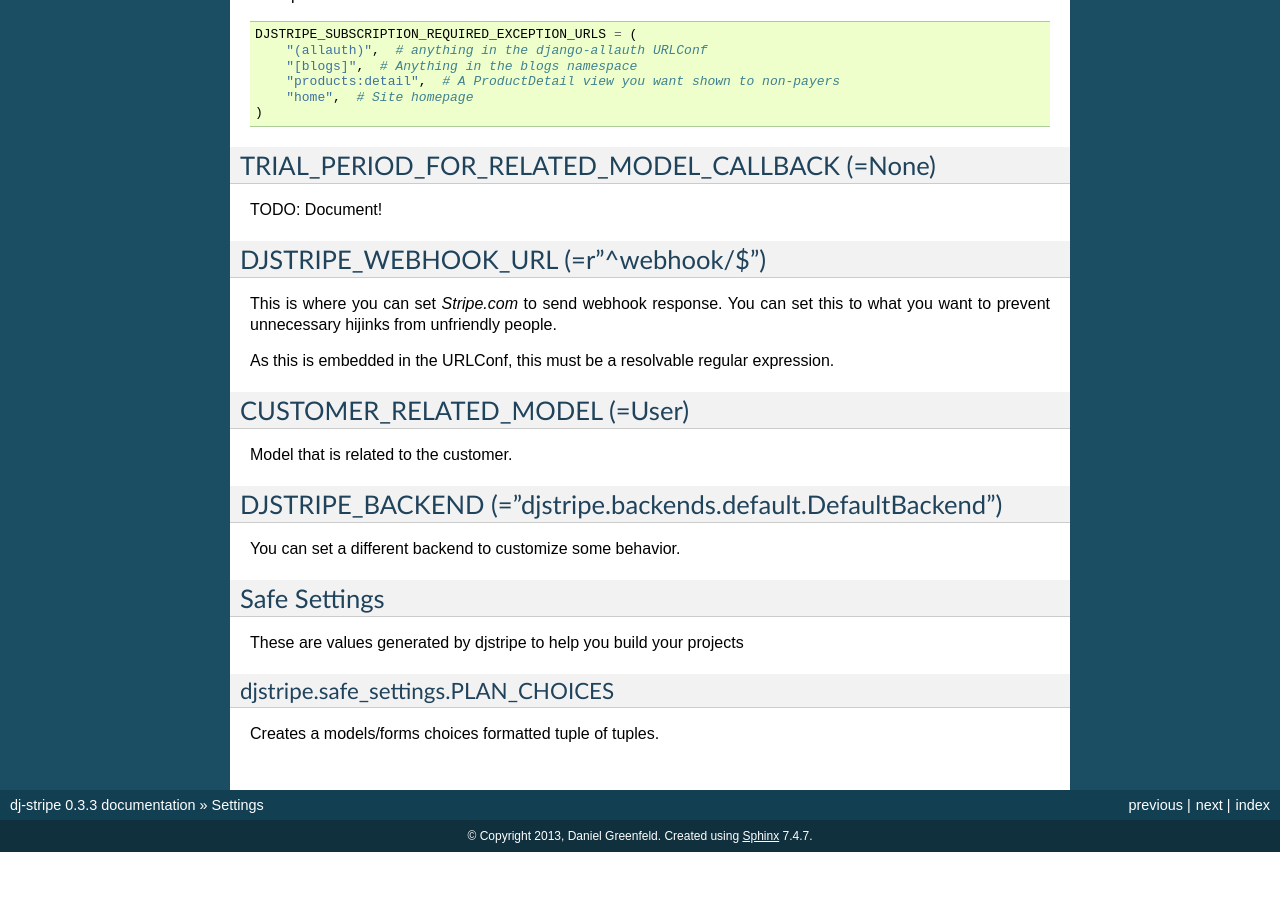
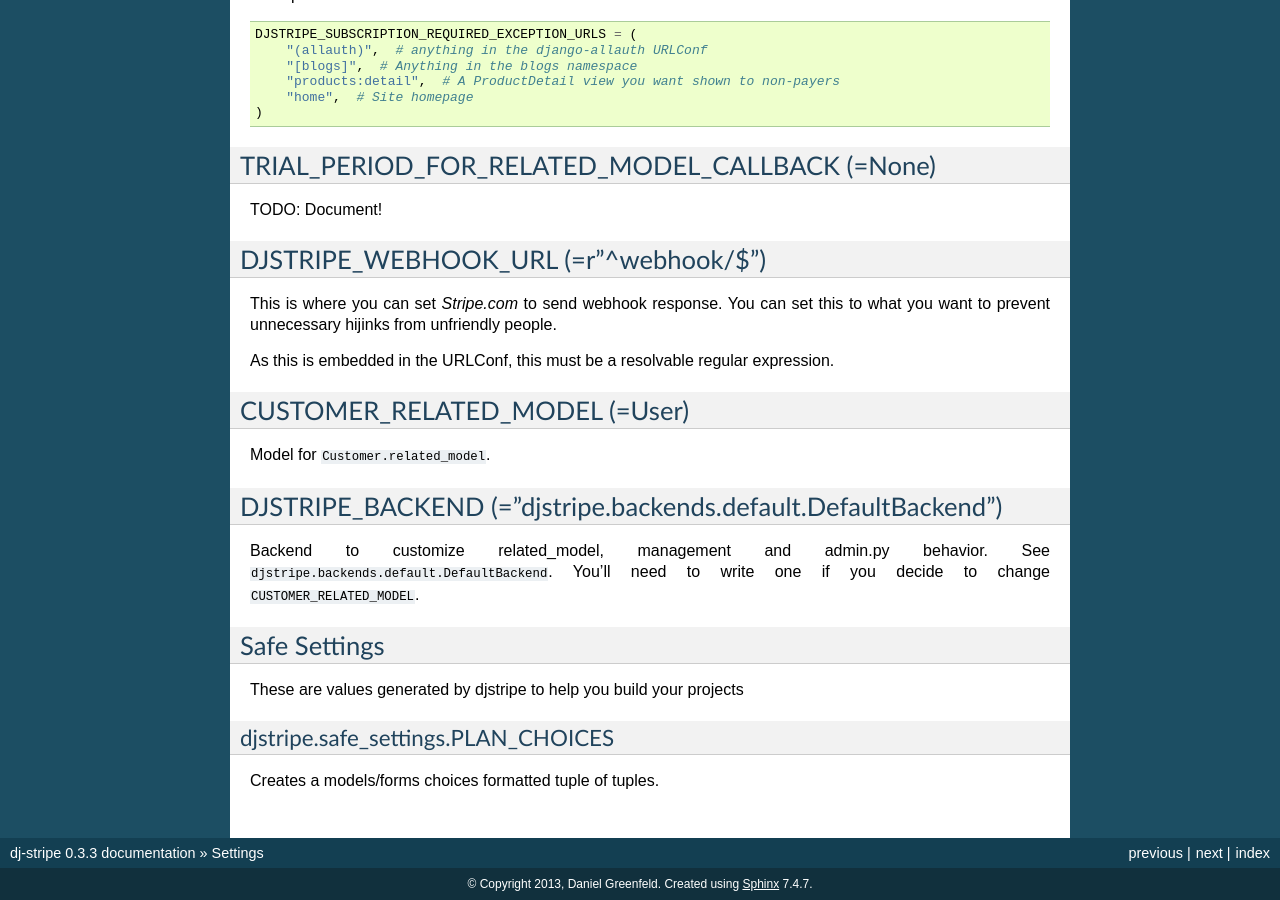
Before and after one commit to dj-stripe/dj-stripe, a Sphinx documentation site: the page built from docs/settings.rst, in a window 1280 px wide and 900 px high, scrolled down 1334 px. Built offline with Sphinx 7.4.7, drawn with Linux system fonts in a browser that asks for light colours; before the commit the page ends 2186 px from its top, so only the background shows below that.

Commit message:
Removed commented test, updated settings docs

```diff
--- a/docs/settings.rst
+++ b/docs/settings.rst
@@ -99,14 +99,13 @@ As this is embedded in the URLConf, this must be a resolvable regular expression
 CUSTOMER_RELATED_MODEL (=User)
 ------------------------------
 
-Model that is related to the customer.
+Model for ``Customer.related_model``.
 
 
 DJSTRIPE_BACKEND (="djstripe.backends.default.DefaultBackend")
 --------------------------------------------------------------
 
-You can set a different backend to customize some behavior.
-
+Backend to customize related_model, management and admin.py behavior. See ``djstripe.backends.default.DefaultBackend``. You'll need to write one if you decide to change ``CUSTOMER_RELATED_MODEL``.
 
 
 Safe Settings
```
Also changed, not shown: 1 other file.
